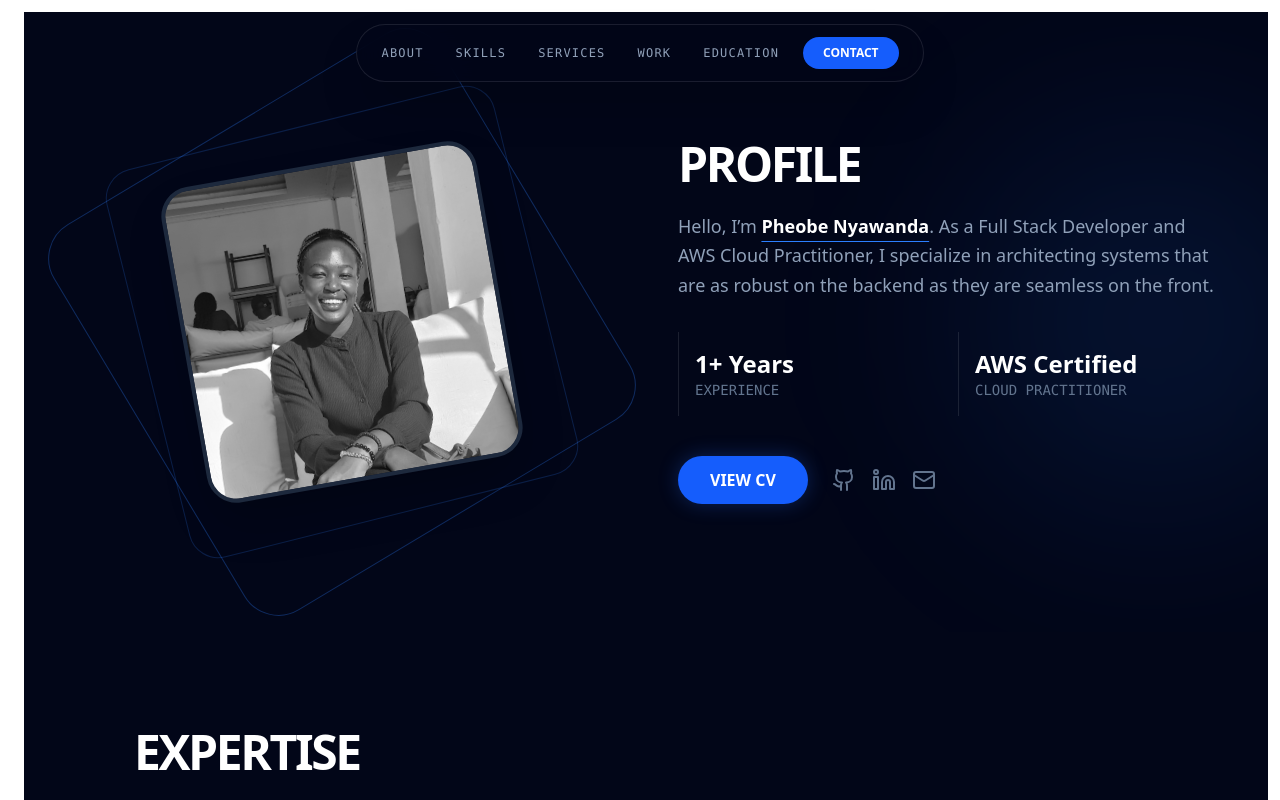
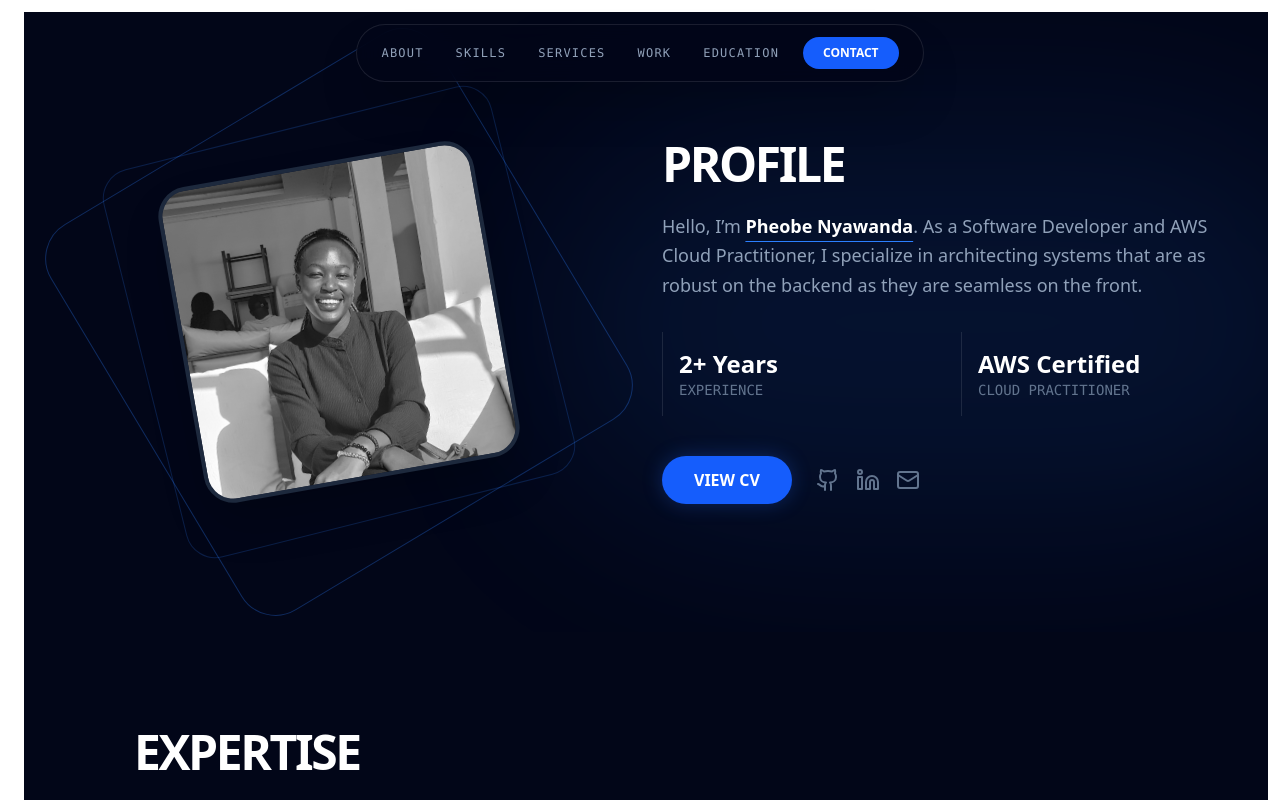
Before and after one commit to Neriah333/My-Portfolio, a React (Vite) app in the folder client/: page / in a window 1280 px wide. Shown: the top 800 px of the page. Built offline with nearby package versions, Linux system fonts and the light colour scheme.

Commit message:
Increased the width of the about section

```diff
--- a/client/src/pages/About.jsx
+++ b/client/src/pages/About.jsx
@@ -7,11 +7,11 @@ export default function About() {
 
 
   return (
-    <section id="about" className="relative min-h-[70vh] flex items-center bg-slate-950 px-8 py-32 overflow-hidden">
+    <section id="about" className="relative min-h-[70vh] flex items-center bg-slate-950 px-4 md:px-6 py-32 overflow-hidden">
       {/* Background Glow */}
-      <div className="absolute -right-20 top-1/2 -translate-y-1/2 w-96 h-96 bg-blue-500/10 rounded-full blur-[100px] pointer-events-none" />
+      <div className="absolute -right-20 top-1/2 -translate-y-1/2 w-200 h-96 bg-blue-500/10 rounded-full blur-[100px] pointer-events-none" />
 
-      <div className="max-w-6xl mx-auto grid lg:grid-cols-2 gap-16 items-center relative z-10">
+      <div className="max-w-[1700px] mx-auto grid lg:grid-cols-2 gap-8 items-center relative z-10">
 
         {/* LEFT COLUMN: TILTED IMAGE WITH GEOMETRIC FRAMES */}
         <div className="relative flex justify-center items-center">
@@ -50,13 +50,13 @@ export default function About() {
           </h3>
           <p className="text-slate-400 text-lg leading-relaxed mb-6">
             Hello, I’m <span className="text-white font-bold underline decoration-blue-500 underline-offset-8">Pheobe Nyawanda</span>.
-            As a Full Stack Developer and AWS Cloud Practitioner, I specialize in architecting systems that are as
+            As a Software Developer and AWS Cloud Practitioner, I specialize in architecting systems that are as
             robust on the backend as they are seamless on the front.
           </p>
 
           <div className="grid grid-cols-2 gap-4 mt-8">
              <div className="p-4 border-l border-white/10">
-               <div className="text-2xl font-bold text-white">1+ Years</div>
+               <div className="text-2xl font-bold text-white">2+ Years</div>
                <div className="text-slate-500 text-sm font-mono uppercase">Experience</div>
              </div>
              <div className="p-4 border-l border-white/10">
@@ -68,7 +68,7 @@ export default function About() {
           {/* Action Buttons & Socials */}
           <div className="flex items-center gap-6 mt-10">
             <a
-              href="https://1drv.ms/b/c/a157ce8fb268e1aa/IQDzNFJnXeuaSa070X8kX1b4AckXlZs02m5UkEXWwdV5BAo?e=WR8oKd"
+              href="https://1drv.ms/w/c/a157ce8fb268e1aa/IQDyN8xINBJHSKtnatNxUsHEASv-ib8rcxVJ5mrijMd10Gw?e=BSvcyD"
               target="_blank"
               className="px-8 py-3 bg-blue-600 text-white font-bold rounded-full hover:bg-blue-700 transition-all shadow-[0_0_20px_rgba(37,99,235,0.3)]"
             >
--- a/client/src/pages/Home.jsx
+++ b/client/src/pages/Home.jsx
@@ -18,7 +18,7 @@ export default function Home() {
       </div>
 
       {/* Main Content Card - Scaled down padding */}
-      <div className="relative z-10 w-full max-w-5xl px-6">
+      <div className="relative z-10 w-full max-w-5xl px-4">
         <div className="backdrop-blur-md bg-white/[0.01] border border-white/5 p-8 md:p-12 rounded-2xl shadow-2xl">
 
           <motion.div
```
